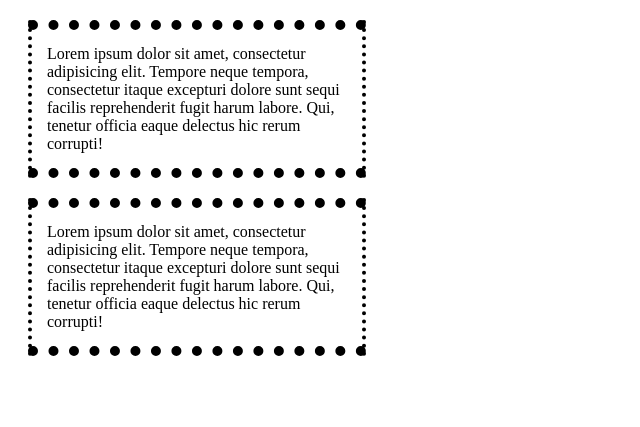
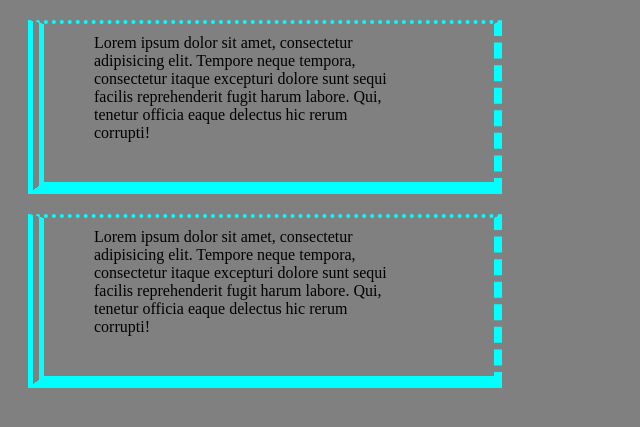
Before and after one commit to Retiishia/CodePolitan, a PHP site: page /box.html in a window 1280 px wide. Shown: the top 427 px of the page, without its empty margins (0-640 px from the left). Run offline with PHP 8.4, Linux system fonts and the light colour scheme.

Commit message:
Border Again

```diff
--- a/Belajar-CSS/Belajar3/box.css
+++ b/Belajar-CSS/Belajar3/box.css
@@ -1,12 +1,23 @@
 div {
     width: 300px;
-    padding: 15px;
     margin: 20px;
 }
 
 div {
-    border-style: dotted;
-    border-width: 4px;
-    border-top-width: 10px;
-    border-bottom-width: 10px;
+    border-style: dotted dashed solid double;
+    border-width: 4px 8px 12px 16px;
+    border-color: aqua;
 }
+
+body {
+    background: grey;
+}
+
+div {
+   /* padding-top: 10px;
+   padding-right: 40px;
+   padding-bottom: 10px;
+   padding-left: 40px; */
+   /* padding: 10px 40px; Horizontal dan Vertical */
+   padding: 10px 100px 40px 50px;
+}
```
